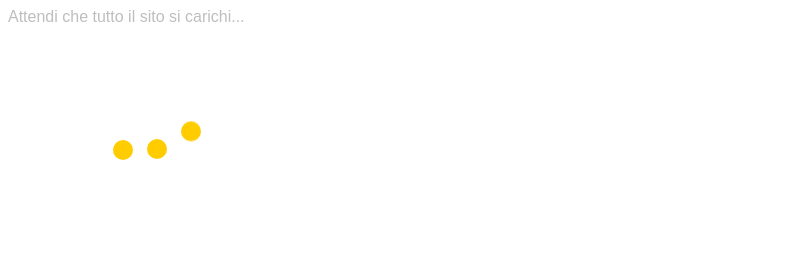
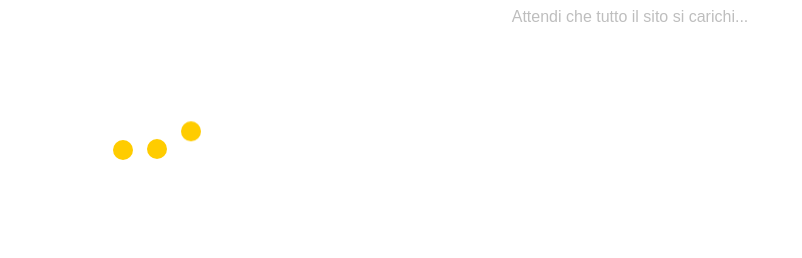
Before and after one commit to AndryX-08/loader-with-redirecting, a plain HTML site: page index.html in a window 1280 px wide. Shown: the whole page, without its empty margins (0-802 px from the left). Drawn offline with Linux system fonts and the light colour scheme.

Commit message:
Update index.html

```diff
--- a/index.html
+++ b/index.html
@@ -4,7 +4,7 @@
     <meta http-equiv="refresh" content="2;URL=http://www.sites.google.com/view/lamp-news">
   </head>
   <body>
-<div align=”center”>
+
     <p>
     Attendi che tutto il sito si carichi...<br>
     </p>
@@ -31,7 +31,8 @@ p{
   position: center;
   font-family: Sans-serif;
   padding-right: 20px;
-  color: #bebebe
+  color: #bebebe;
+  text-align: center;
 
 }
 
```
